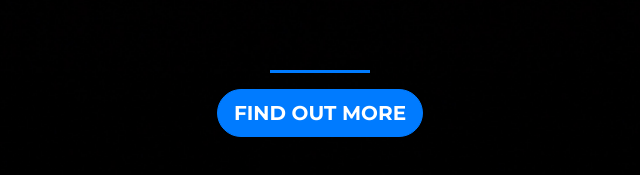
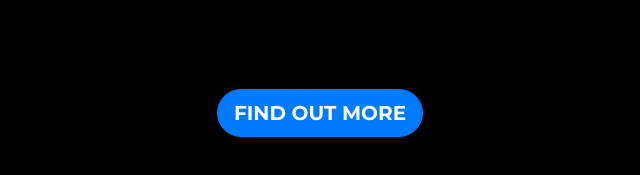
Before and after one commit to AyazMinhaj/rgsstratup.github.io, a plain HTML site: page index.html in a window 1280 px wide. Shown: the part 565-740 px from the top of the page, 320-960 px from the left. Drawn offline with nearby package versions, Linux system fonts and the light colour scheme.

```diff
--- a/styles.css
+++ b/styles.css
@@ -32,7 +32,7 @@ h1 {
 }
 
 hr {
-    border-color: #007bff ;
+    border-color: #red ;
     border-width: 3px;
     max-width: 100px;
 }
```
